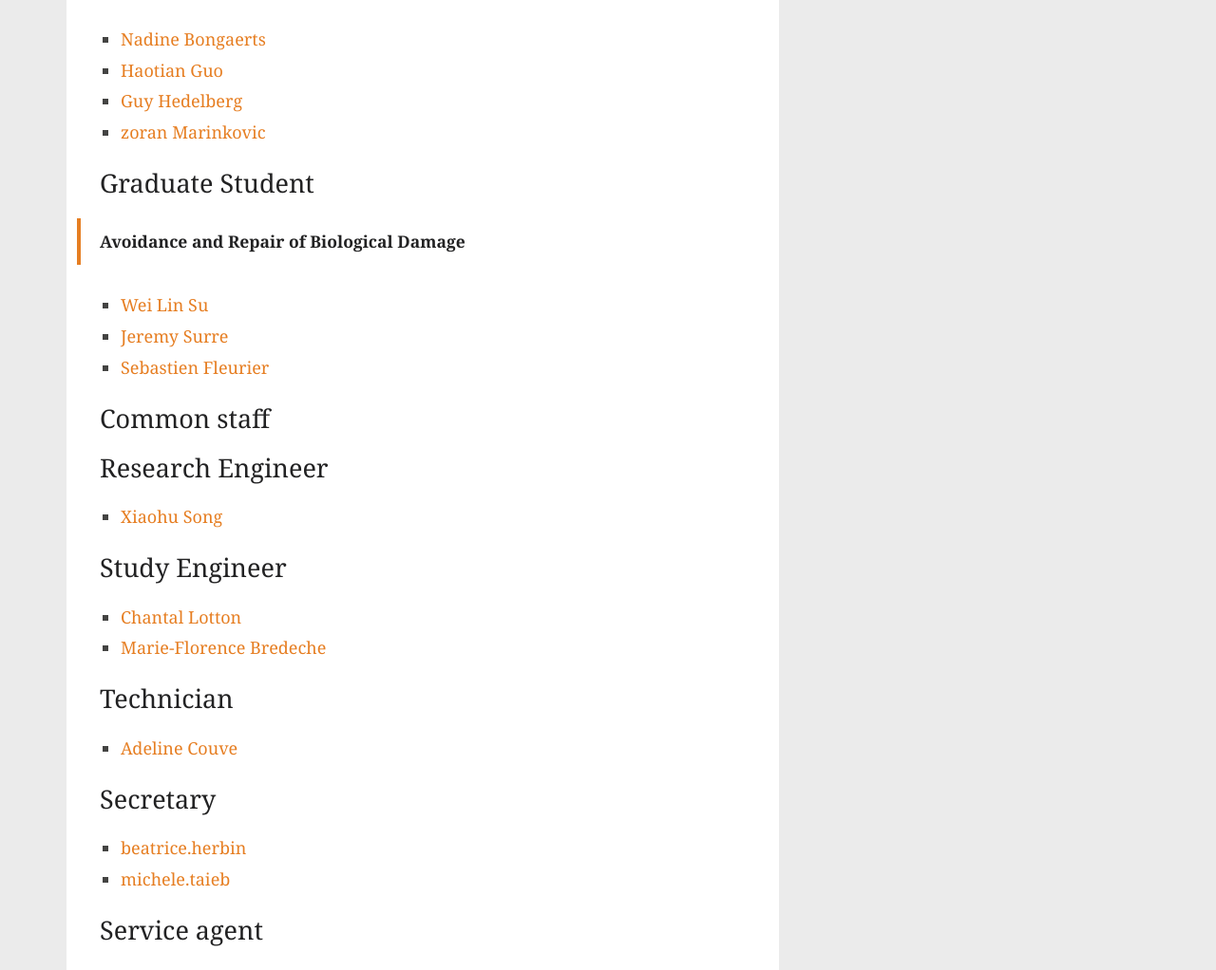
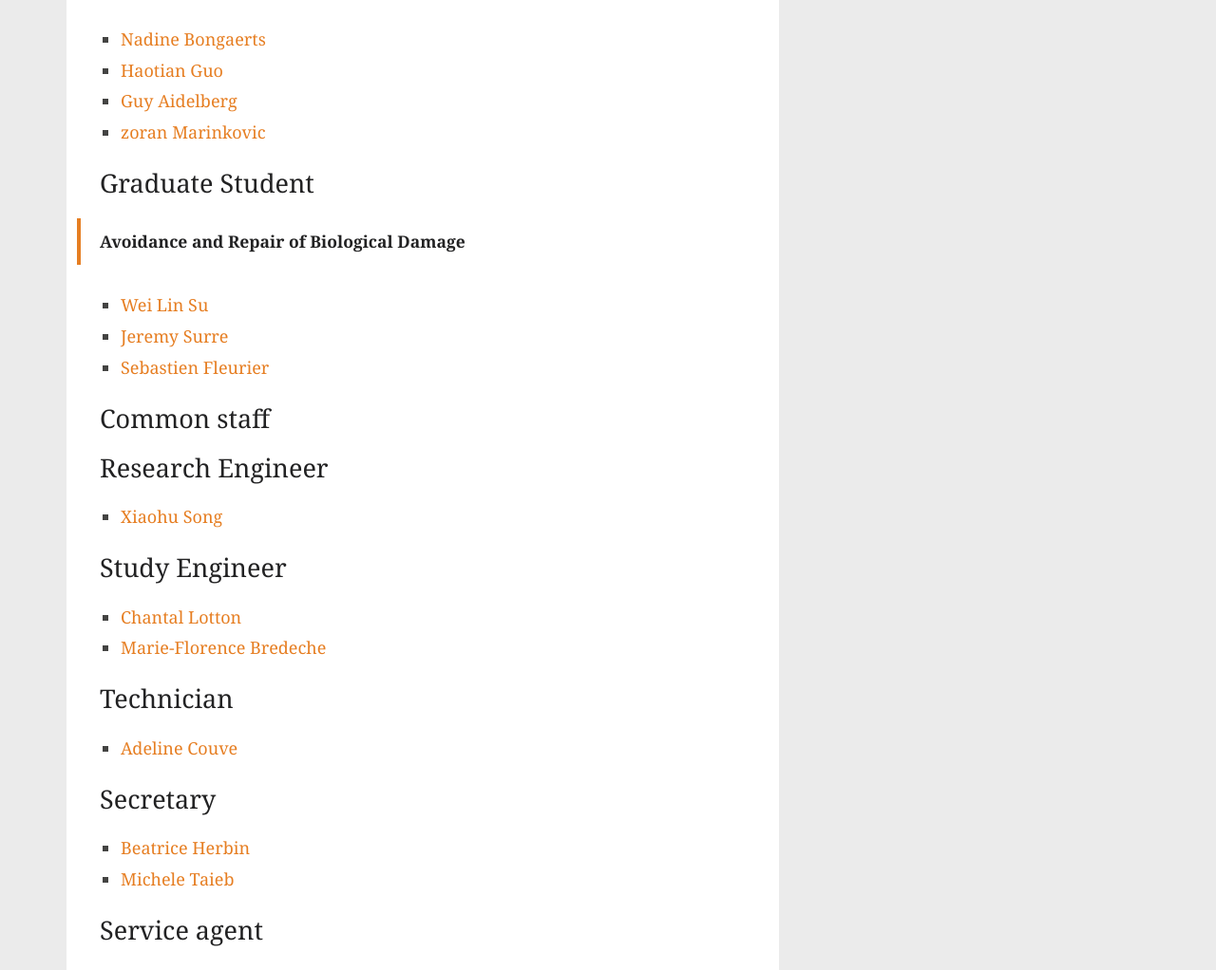
Before and after one commit to maincover/u1001, a Jekyll site: the page built from people/people.md, in a window 1280 px wide and 1400 px high, scrolled down 1390 px. Shown: the part 166-1188 px from the top of the window at 95% size. Built offline with Jekyll 4.4.1, drawn with Linux system fonts in a browser that asks for light colours; nearby versions of some CDN libraries.

```diff
--- a/people/people.md
+++ b/people/people.md
@@ -44,7 +44,7 @@
 
 * [Nadine Bongaerts](mailto:nadine.bongaerts@gmail.com)
 * [Haotian Guo](mailto:haotian.guo@cri-paris.org)
-* [Guy Hedelberg](mailto:guyaidelberg@gmail.com)
+* [Guy Aidelberg](mailto:guyaidelberg@gmail.com)
 * [zoran Marinkovic](mailto:zoranmarin@gmail.com)
 
 
@@ -74,8 +74,8 @@
 
 
 ## Secretary
-* [beatrice.herbin](mailto:beatrice.herbin@inserm.fr)
-* [michele.taieb](mailto:michele.taieb@inserm.fr)
+* [Beatrice Herbin](mailto:beatrice.herbin@inserm.fr)
+* [Michele Taieb](mailto:michele.taieb@inserm.fr)
 
 ## Service agent
 * [Magia Djendoubi](mailto:magia.djendoubi@parisdescartes.fr)
```
